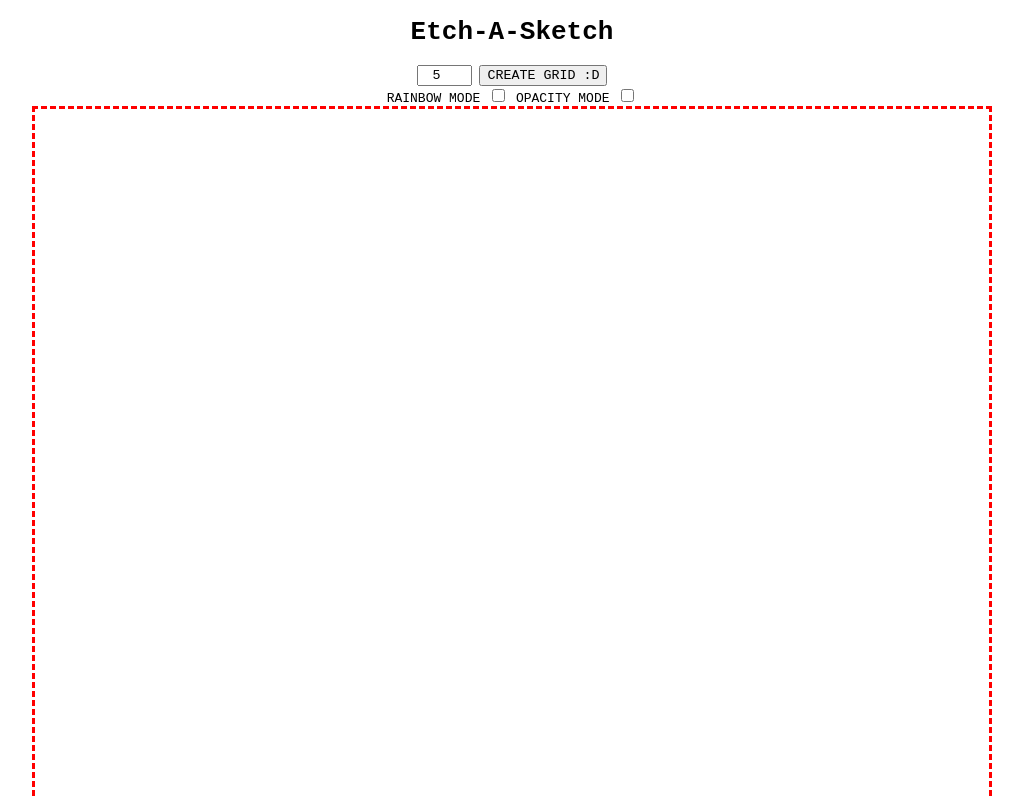
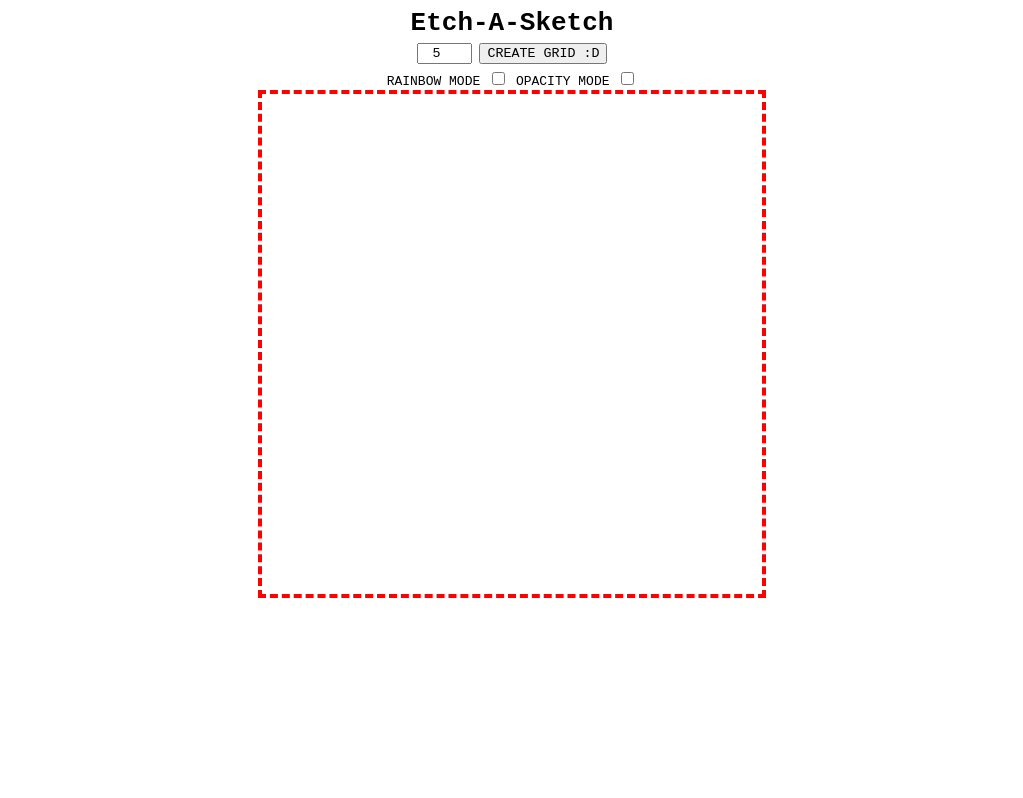
Before and after one commit to cnpadua/etch-a-sketch, a plain HTML site: page index.html in a window 1280 px wide. Both pictures are taken after a click on the button "CREATE GRID :D". Shown: the top 798 px of the page, without its empty margins (128-1151 px from the left). Drawn offline with Linux system fonts and the light colour scheme.

Commit message:
Cleaning code and refining styling

```diff
--- a/index.html
+++ b/index.html
@@ -18,23 +18,22 @@
 
  <body>
 
-    <div class="header">
+    <!-- HEADER -->
+    <header>
         <h1>Etch-A-Sketch</h1>
         <input class="number-input" type="number"
             min="1" max="100" value="5" step="10" required>
-        <!-- Calls createNGridElement([input]) -->
         <button class="grid-button">CREATE GRID :D</button>
         <div class="fun-zone">
-
             <label for="rainbow">RAINBOW MODE</label>
             <input class="rainbow-mode" name="rainbow" type="checkbox">
 
             <label for="opacity">OPACITY MODE</label>
             <input class="opacity-mode" name="opacity" type="checkbox">
+        </div>
+    </header>
 
-        </div>
-    </div>
-
+    <!-- ETCH A SKETCH -->
     <div class="body"></div>
 
     <script src="script.js"></script>
--- a/script.js
+++ b/script.js
@@ -1,16 +1,3 @@
-
-function getGridSize(){
-    /*
-    Returns users input:Number
-
-    if n<=100:
-        return input
-    else:
-        return -1
-
-    */
-}
-
 function deleteGrid(){
     // Delete Grid element
     let grid = document.querySelector(".etch-a-sketch");
@@ -98,21 +85,38 @@ function createNGridElement(n){
     return etch_a_sketch;
 }
 
+function isValidSize(n){
+    return n > 0 && n < 101;
+}
 
-function main(){
-    let button = document.querySelector(".grid-button");
+function isEmpty() {
+    let body_element = document.querySelector(".body");
+    return body_element.innerHTML  != ""
+}
+
+function getGridSize(){
     let grid_size = document.querySelector(".number-input");
+    return Number(grid_size.value);
+}
 
-    // Event listener for grid creation
-    button.addEventListener("click", () => {
+function activateGridListener(element){
+    // Change grey outline to red
+    element.addEventListener("click", ()=> {
+        let body = document.querySelector(".body");
+        body.style.outline = "4px dashed red";
+    });
+}
+
+function addGridCreateListener(element){
+    element.addEventListener("click", () => {
         let body_element = document.querySelector(".body");
 
         // check if not empty
-        if (body_element.innerHTML  != "") {
+        if (isEmpty()) {
             deleteGrid();
         }
 
-        let number_input = Number(grid_size.value);
+        let number_input = getGridSize();
 
         // Check if number valid
         if (number_input > 100) {
@@ -122,6 +126,20 @@ function main(){
             body_element.appendChild(etch_a_sketch);
         }
     });
+
+    activateGridListener(element);
+}
+
+
+
+function main(){
+    let button = document.querySelector(".grid-button");
+    let rainbow = document.querySelector(".rainbow-mode");
+    let opacity = document.querySelector(".opacity-mode");
+
+    addGridCreateListener(button);
+    addGridCreateListener(rainbow);
+    addGridCreateListener(opacity);
 }
 
 main();
--- a/style.css
+++ b/style.css
@@ -2,24 +2,27 @@
     font-family: monospace;
     text-align: center;
     box-sizing: border-box;
+
 }
 
-.test-row {
-    background: red;
+h1, .fun-zone {
+    margin: 5px;
 }
 
 .body {
     display: flex;
     align-items: center;
     flex-direction:column;
+    margin: auto;
+
+    height: 500px;
+    width: 500px;
+    outline: 2px dashed grey;
 }
 
 .etch-a-sketch {
-    border-style: dashed;
-    border-color: red;
-    height: 960px;
-    width: 960px;
-
+    height: 500px;
+    width: 500px;
     display: flex;
     flex-direction:column;
 }
```
Also changed, not shown: images/graphic.svg (added), 1 other file.
